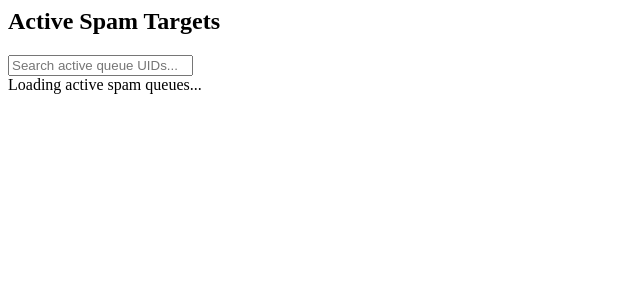
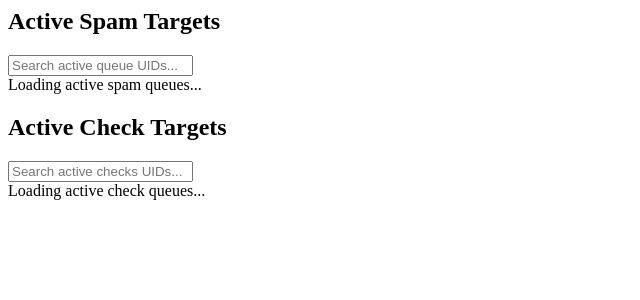
Before and after one commit to newhrmunna2027-pixel/out_of_law_spam_panel, a Flask app: template templates/sections/spam.html in a window 1280 px wide. Shown: the top 300 px of the page, without its empty margins (0-640 px from the left). Run offline with Flask 3, Linux system fonts and the light colour scheme; the template is opened without the code that fills it, so the values that code supplies are empty; parts of the project's set-up code (start-up, migrations or seed data) failed here and were passed over.

Commit message:
Replace spam.html and add active check targets section
Replaced the entire spam.html file and added a new section for active check targets, including search functionality and rendering logic.

```diff
--- a/templates/sections/spam.html
+++ b/templates/sections/spam.html
@@ -1,11 +1,11 @@
-<!-- START OF FILE templates/sections/spam.html -->
-<div class="bg-[#1B1E31]/40 border border-white/5 p-6 rounded-[2rem] shadow-lg glass-card">
+<!-- templates/sections/spam.html ফাইলটি সম্পূর্ণ প্রতিস্থাপন করুন -->
+<!-- Attacker Targets Panel (Spam) -->
+<div class="bg-[#1B1E31]/40 border border-white/5 p-6 rounded-[2rem] shadow-lg glass-card mb-6">
     <div class="flex flex-col md:flex-row justify-between items-start md:items-center gap-4 mb-6">
         <h2 class="text-xl font-black text-white uppercase tracking-widest flex items-center gap-2">
             <i class="fas fa-bolt text-indigo-400 animate-pulse"></i> Active Spam Targets
         </h2>
 
-        <!-- Spam Search Input -->
         <div class="relative w-full md:max-w-xs">
             <i class="fas fa-search absolute left-3 top-3.5 text-gray-500"></i>
             <input type="text" id="spamSearchInput" onkeyup="renderSpam()" placeholder="Search active queue UIDs..." class="w-full bg-[#0b0d17]/80 border border-white/10 text-white rounded-xl py-2.5 pl-9 pr-4 outline-none focus:border-indigo-500/50 transition text-xs font-bold shadow-inner">
@@ -17,16 +17,40 @@
     </div>
 </div>
 
+<!-- Tracker Targets Panel (Check Panel - 🚀 NEW SECTION) -->
+<div class="bg-[#1B1E31]/40 border border-white/5 p-6 rounded-[2rem] shadow-lg glass-card">
+    <div class="flex flex-col md:flex-row justify-between items-start md:items-center gap-4 mb-6">
+        <h2 class="text-xl font-black text-white uppercase tracking-widest flex items-center gap-2">
+            <i class="fas fa-search text-cyan-400 animate-pulse"></i> Active Check Targets
+        </h2>
+
+        <div class="relative w-full md:max-w-xs">
+            <i class="fas fa-search absolute left-3 top-3.5 text-gray-500"></i>
+            <input type="text" id="checkSearchInput" onkeyup="renderCheckPanel()" placeholder="Search active checks UIDs..." class="w-full bg-[#0b0d17]/80 border border-white/10 text-white rounded-xl py-2.5 pl-9 pr-4 outline-none focus:border-cyan-500/50 transition text-xs font-bold shadow-inner">
+        </div>
+    </div>
+
+    <div id="check-panel-container" class="space-y-4">
+        <div class="p-4 text-center text-gray-500">Loading active check queues...</div>
+    </div>
+</div>
+
 <script>
     window.safeRunSection('spam', function() {
         window.rawSpamData = {};
+        window.rawCheckData = {}; // 🚀 NEW
 
         window.fetchSpam = async function() {
             try {
                 let res = await fetch('/api/spam');
                 if (res.status === 401) { window.location.reload(); return; }
-                window.rawSpamData = await res.json();
+                let data = await res.json();
+
+                window.rawSpamData = data.spam || {};
+                window.rawCheckData = data.check || {}; // 🚀 NEW
+
                 renderSpam();
+                renderCheckPanel(); // 🚀 NEW
             } catch(e) {
                 console.error("fetchSpam failed:", e);
             }
@@ -56,6 +80,31 @@
             document.getElementById('spam-container').innerHTML = html || '<div class="p-4 text-center text-gray-500">No active spam targets found matching search terms.</div>';
         };
 
+        // 🚀 NEW: Check Panel Render Engine
+        window.renderCheckPanel = function() {
+            let term = document.getElementById('checkSearchInput').value.toLowerCase().trim();
+            let data = window.rawCheckData || {};
+            let html = '';
+
+            for(let bot in data) {
+                let uids = data[bot] || [];
+                let filteredUids = uids.filter(t => String(t.uid).includes(term) || String(t.source).toLowerCase().includes(term));
+
+                if (term !== '' && filteredUids.length === 0) continue;
+
+                html += `
+                <div class="bg-[#11131a]/80 backdrop-blur-md border border-white/5 rounded-[2rem] p-5">
+                    <h4 class="text-cyan-400 font-black mb-3 flex items-center gap-2 text-sm uppercase tracking-widest"><i class="fas fa-robot"></i> Tracker List ${bot} <span class="text-gray-500">(${filteredUids.length} Targets)</span></h4>
+                    <div class="grid grid-cols-1 md:grid-cols-2 lg:grid-cols-3 gap-3">
+                        ${filteredUids.map(t => `<div class="bg-[#1b1e2b]/60 p-3 rounded-2xl border border-white/5 flex justify-between items-center cursor-pointer hover:border-cyan-400 transition" onclick="viewGenericProfile('${t.uid}', '${t.source}')"><div><div class="text-white font-bold text-sm font-mono">${t.uid}</div><div class="text-[9px] text-gray-500 mt-1 uppercase"><i class="fas fa-link"></i> ${t.source}</div></div><i class="fas fa-chevron-right text-gray-600 text-xs"></i></div>`).join('')}
+                        ${filteredUids.length === 0 ? '<div class="text-gray-500 text-xs italic col-span-full">No matching targets found.</div>' : ''}
+                    </div>
+                </div>`;
+            }
+
+            document.getElementById('check-panel-container').innerHTML = html || '<div class="p-4 text-center text-gray-500">No active check targets found matching search terms.</div>';
+        };
+
         window.addEventListener('tabSwitched', function(e) {
             if (e.detail.tab === 'spam') {
                 fetchSpam();
@@ -65,4 +114,3 @@
         fetchSpam();
     });
 </script>
-<!-- END OF FILE templates/sections/spam.html -->
```
